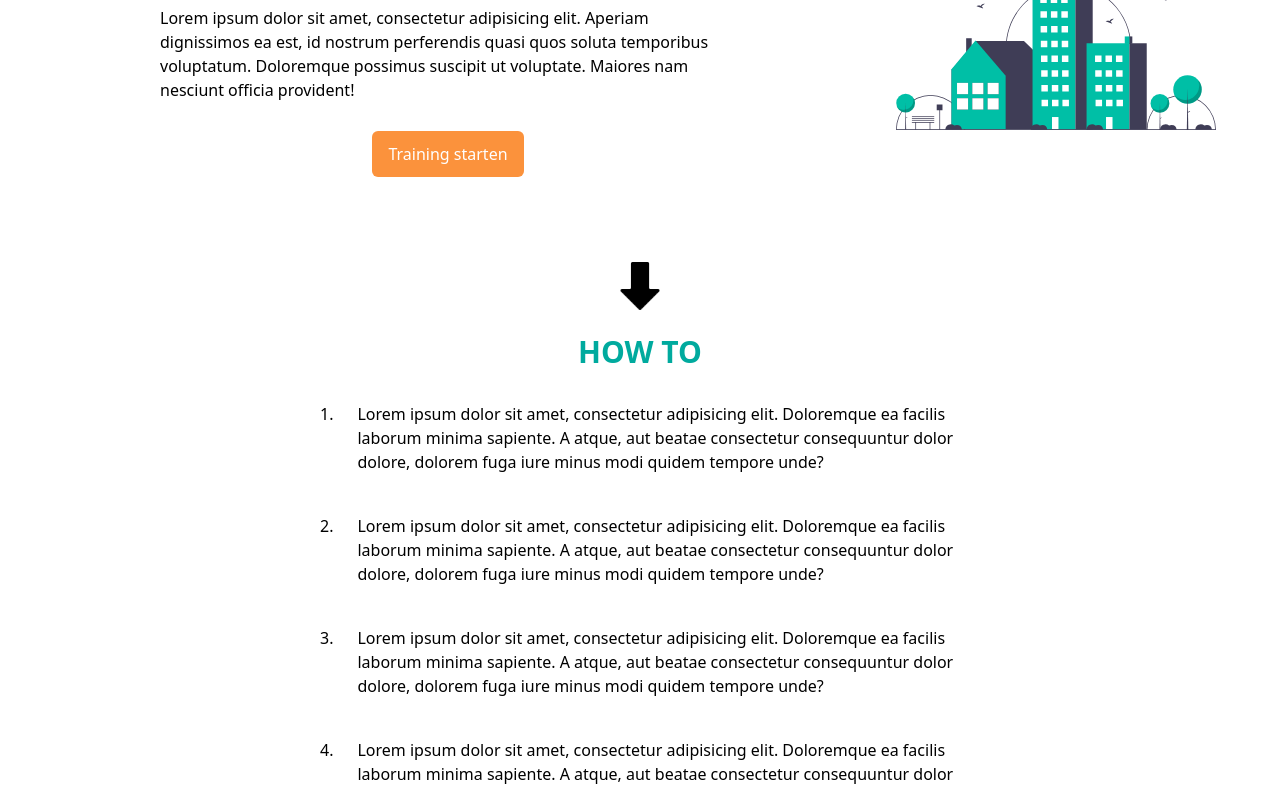
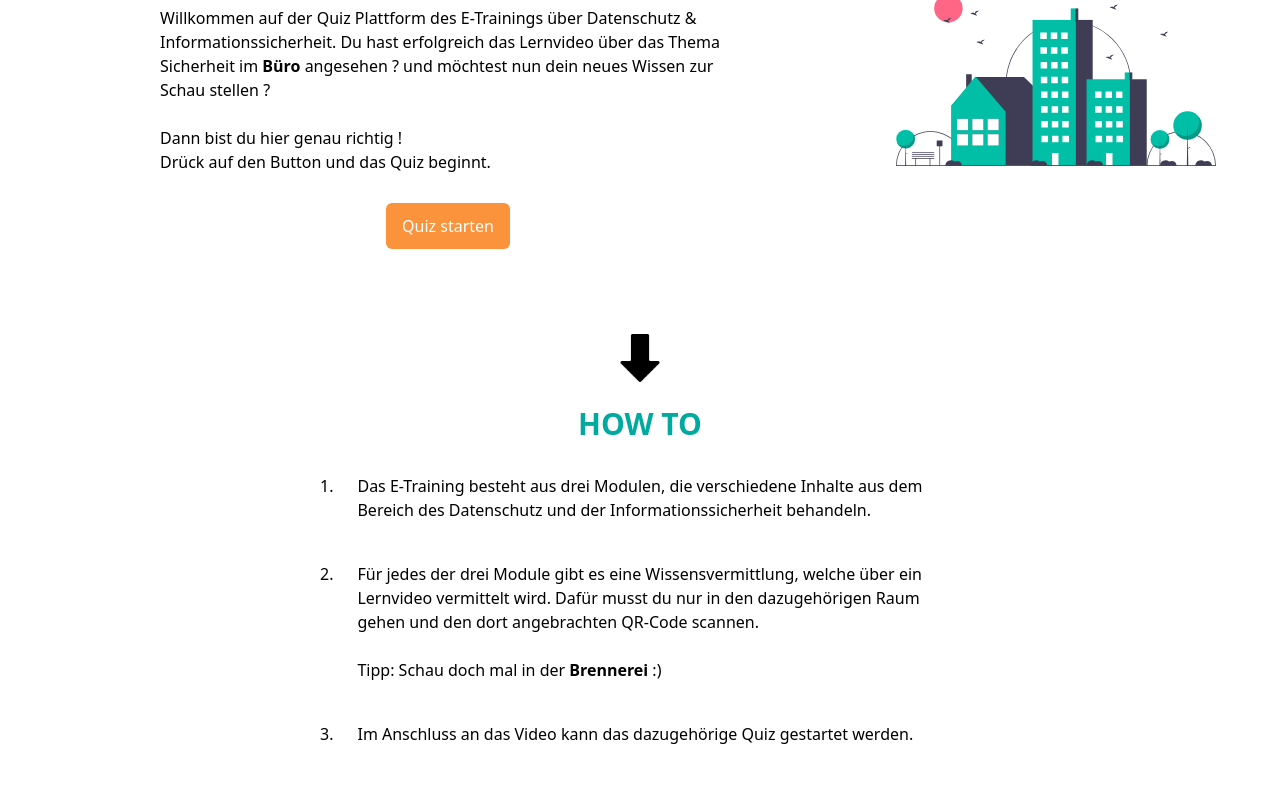
Before and after one commit to alexander-schoenmann/e-learning-quiz, an Angular app in the folder ELearningQuiz/: page /home in a window 1280 px wide. Shown: the part 280-1070 px from the top of the page. Built offline with nearby package versions, Linux system fonts and the light colour scheme.

Commit message:
Replace Lorem Ipsum Text

```diff
--- a/ELearningQuiz/src/app/home/home.component.html
+++ b/ELearningQuiz/src/app/home/home.component.html
@@ -8,10 +8,14 @@
         Datenschutz & Informationssicherheit
       </h3>
       <p>
-        Lorem ipsum dolor sit amet, consectetur adipisicing elit. Aperiam
-        dignissimos ea est, id nostrum perferendis quasi quos soluta temporibus
-        voluptatum. Doloremque possimus suscipit ut voluptate. Maiores nam
-        nesciunt officia provident!
+        Willkommen auf der Quiz Plattform des E-Trainings über Datenschutz & Informationssicherheit.
+        Du hast erfolgreich das Lernvideo über das Thema Sicherheit im <strong>Büro</strong> angesehen ?
+        und möchtest nun dein neues Wissen zur Schau stellen ?
+        <br>
+        <br>
+        Dann bist du hier genau richtig !
+        <br>
+        Drück auf den Button und das Quiz beginnt.
       </p>
       <div class="flex mt-10">
         <div class="m-auto">
@@ -19,7 +23,7 @@
             routerLink="{{ quizLink }}"
             class="hovering bg-orange-400 text-white px-4 py-3 rounded-md hover:bg-orange-500"
           >
-            Training starten
+            Quiz starten
           </a>
         </div>
       </div>
@@ -28,7 +32,6 @@
       <img class="inline ml-40" src="./assets/images/Bild2.svg" />
     </div>
   </div>
-
   <div class="flex flex-col justify-content content-center">
     <div [ngClass]="showProgress == true ? '' : 'hide'">
       <h2
@@ -45,7 +48,7 @@
             routerLink="/download"
             class="hovering bg-orange-400 text-white px-4 py-3 rounded-md hover:bg-orange-500"
           >
-            Zertifikat downloaden
+            Teil-Zertifikat downloaden.
           </a>
         </div>
       </div>
@@ -62,37 +65,34 @@
       <div class="flex mt-6">
         <div class="flex-none mr-6">1.</div>
         <div>
-          Lorem ipsum dolor sit amet, consectetur adipisicing elit. Doloremque
-          ea facilis laborum minima sapiente. A atque, aut beatae consectetur
-          consequuntur dolor dolore, dolorem fuga iure minus modi quidem tempore
-          unde?
+          Das E-Training besteht aus drei Modulen, die verschiedene Inhalte aus dem Bereich des
+          Datenschutz und der Informationssicherheit behandeln.
         </div>
       </div>
       <div class="flex mt-10">
         <div class="flex-none mr-6">2.</div>
         <div class="flex-auto">
-          Lorem ipsum dolor sit amet, consectetur adipisicing elit. Doloremque
-          ea facilis laborum minima sapiente. A atque, aut beatae consectetur
-          consequuntur dolor dolore, dolorem fuga iure minus modi quidem tempore
-          unde?
+          Für jedes der drei Module gibt es eine Wissensvermittlung, welche über ein Lernvideo vermittelt wird.
+          Dafür musst du nur in den dazugehörigen Raum gehen und den dort angebrachten QR-Code scannen.
+          <br/>
+          <br/>
+          Tipp: Schau doch mal in der <strong>Brennerei</strong> :)
         </div>
       </div>
       <div class="flex mt-10">
         <div class="flex-none mr-6">3.</div>
         <div class="flex-auto">
-          Lorem ipsum dolor sit amet, consectetur adipisicing elit. Doloremque
-          ea facilis laborum minima sapiente. A atque, aut beatae consectetur
-          consequuntur dolor dolore, dolorem fuga iure minus modi quidem tempore
-          unde?
+          Im Anschluss an das Video kann das dazugehörige Quiz gestartet werden.
         </div>
       </div>
       <div class="flex mt-10">
         <div class="flex-none mr-6">4.</div>
         <div class="flex-auto">
-          Lorem ipsum dolor sit amet, consectetur adipisicing elit. Doloremque
-          ea facilis laborum minima sapiente. A atque, aut beatae consectetur
-          consequuntur dolor dolore, dolorem fuga iure minus modi quidem tempore
-          unde?
+          Um das E-Training erfolgreich zu beenden müssen alle drei Quizzes bestanden werden.
+          Im Anschluss daran kannst du dir dein Zertifikat auf dieser Plattform herunterladen.
+          <br/>
+          <br/>
+          Tipp: Das Zertifikat bringt dir neben der Bestätigung deines neuen Wissen auch noch einen weiteren Vorteil.
         </div>
       </div>
     </div>
@@ -102,7 +102,7 @@
           routerLink="{{ quizLink }}"
           class="hovering bg-orange-400 text-white px-4 py-3 rounded-md hover:bg-orange-500"
         >
-          Training starten
+          Quiz starten
         </a>
       </div>
     </div>
```
